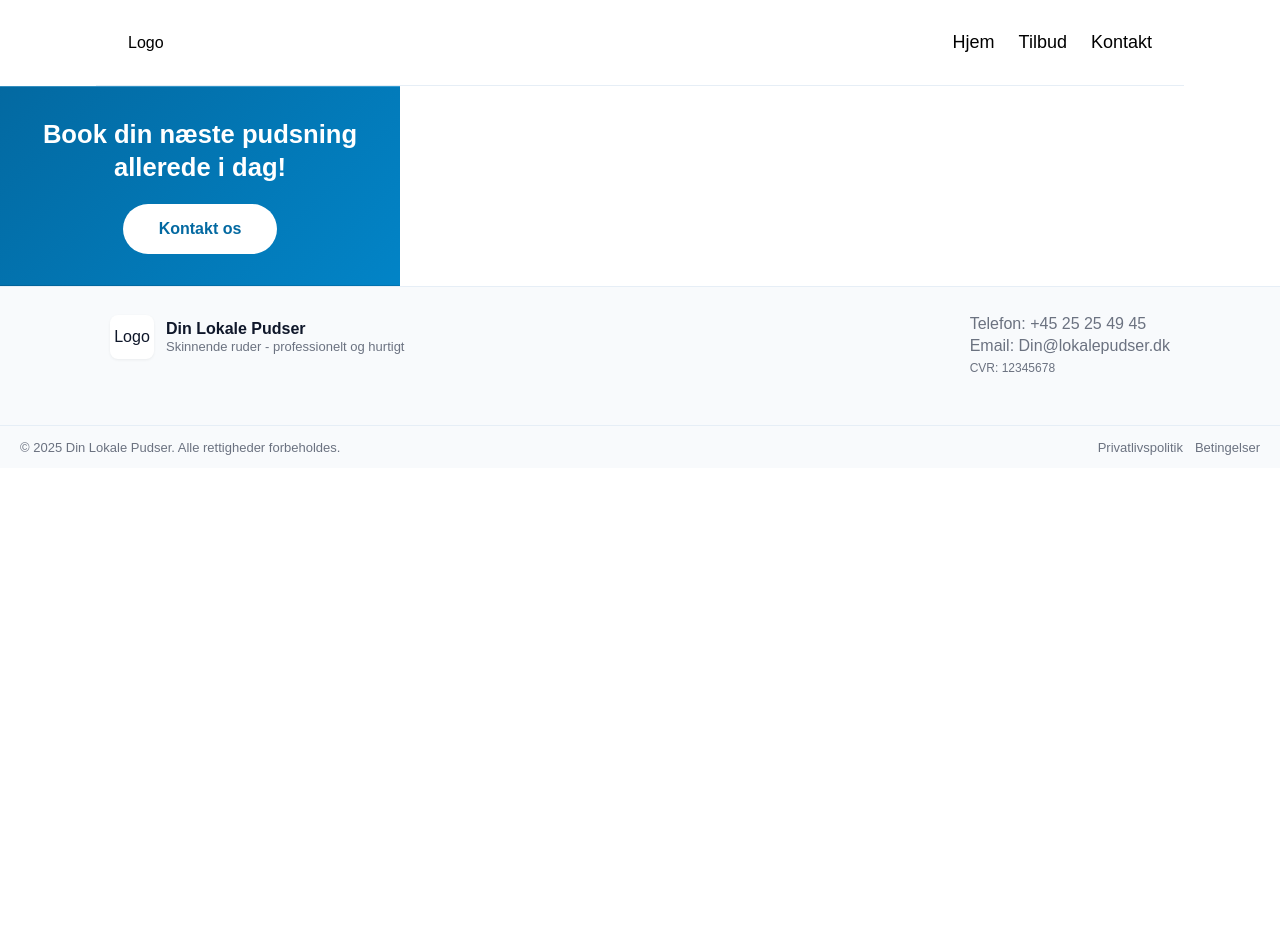
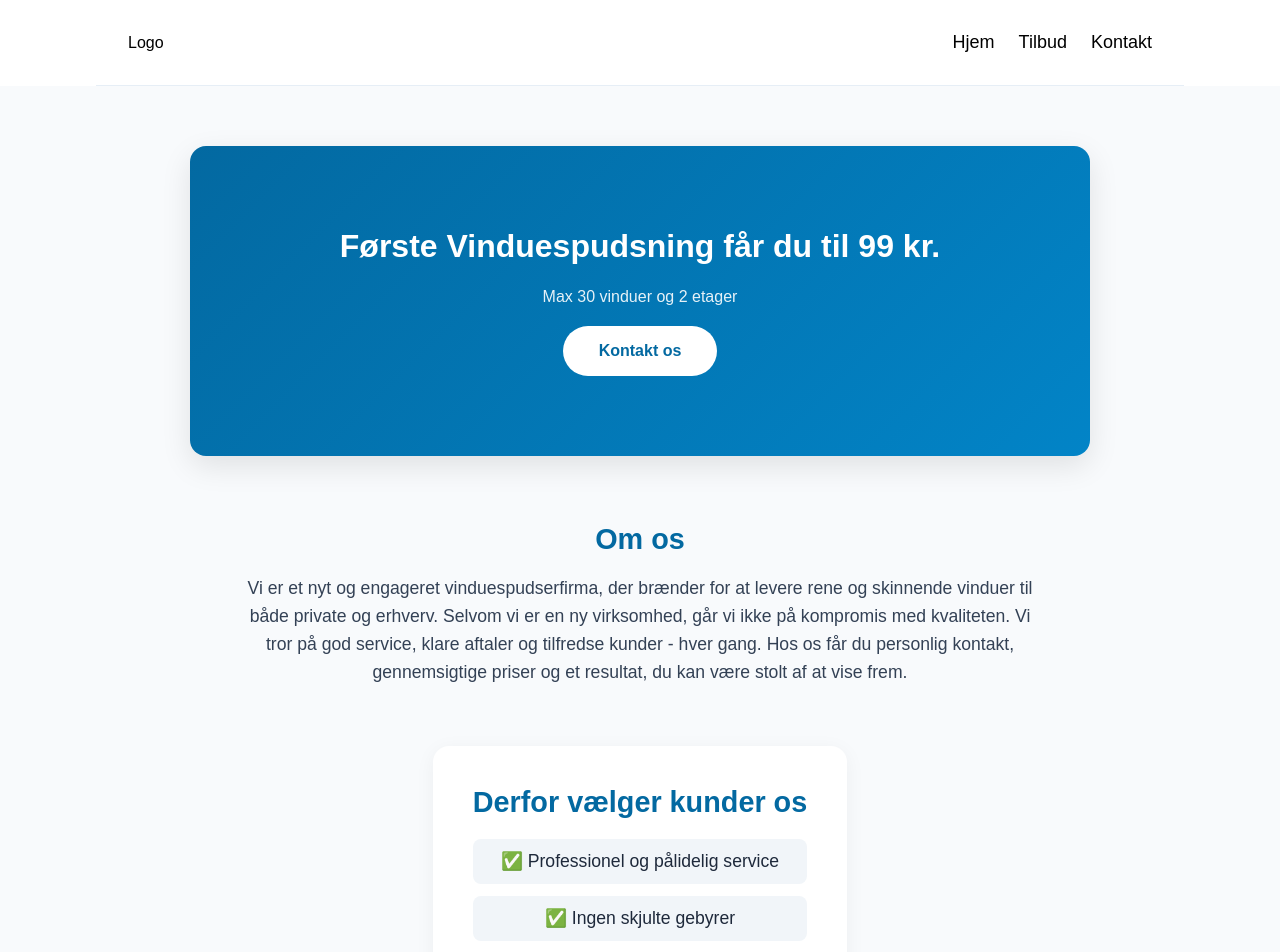
Before and after one commit to SilasWB/pudser, a Next.js app: page / in a window 1280 px wide. Shown: the top 952 px of the page. Before the commit the page ends 800 px from the top, so only its background shows below. Built offline with nearby package versions, Linux system fonts and the light colour scheme.

Commit message:
forside text added

```diff
--- a/src/app/components/footer/index.jsx
+++ b/src/app/components/footer/index.jsx
@@ -26,7 +26,7 @@ export default function Footer() {
                         Telefon: <Link href="tel:+4525254945">+45 25 25 49 45</Link>
                     </div>
                     <div className="footer__contact-item">
-                        Email: <Link href="mailto:Din@lokalepudser.dk">Din@lokalepudser.dk</Link>
+                        Email: <Link href="mailto:din@lokalepudser.dk">din@lokalepudser.dk</Link>
                     </div>
                     <div className="footer__contact-item footer__contact-item--small">
                         CVR: 12345678
--- a/src/app/forside.scss
+++ b/src/app/forside.scss
@@ -1,26 +1,46 @@
 @use "./root.scss";
 
+main {
+  display: flex;
+  flex-direction: column;
+  align-items: center;
+  gap: 60px;
+  padding: 60px 20px;
+  background: #f8fafc;
+  color: #1e293b;
+  font-family: "Inter", sans-serif;
+
+  @media (max-width: 720px) {
+    padding: 40px 16px;
+    gap: 40px;
+  }
+}
+
+/* ---------- CTA ---------- */
 .main-cta {
   background: linear-gradient(135deg, var(--accent), #0284c7);
   color: white;
   text-align: center;
-  padding: 60px 20px;
-  border-top: 1px solid rgba(255, 255, 255, 0.2);
-  border-bottom: 1px solid rgba(0, 0, 0, 0.05);
+  padding: 80px 20px;
+  border-radius: 1rem;
+  max-width: 900px;
+  width: 100%;
+  box-shadow: 0 10px 30px rgba(0, 0, 0, 0.1);
   display: flex;
   flex-direction: column;
   align-items: center;
-  justify-content: center;
   gap: 20px;
-  max-width: 400px;
-  max-height: 200px;
 
   &__title {
-    font-size: 1.6rem;
+    font-size: 2rem;
     font-weight: 700;
     margin: 0;
     line-height: 1.3;
-    max-width: 400px;
+  }
+
+  span {
+    font-size: 1rem;
+    opacity: 0.9;
   }
 
   &__button {
@@ -48,14 +68,71 @@
   }
 
   @media (max-width: 720px) {
-    padding: 40px 16px;
+    padding: 50px 16px;
 
     &__title {
-      font-size: 1.4rem;
-    }
-
-    &__button {
-      padding: 12px 28px;
+      font-size: 1.6rem;
     }
   }
 }
+
+/* ---------- ABOUT ---------- */
+.about {
+  max-width: 800px;
+  text-align: center;
+  line-height: 1.6;
+
+  h2 {
+    font-size: 1.8rem;
+    color: var(--accent);
+    margin-bottom: 12px;
+  }
+
+  p {
+    font-size: 1.1rem;
+    color: #334155;
+  }
+}
+
+/* ---------- BENEFITS ---------- */
+.benefits {
+  max-width: 800px;
+  background: white;
+  padding: 40px;
+  border-radius: 1rem;
+  box-shadow: 0 4px 20px rgba(0, 0, 0, 0.05);
+  text-align: center;
+
+  h2 {
+    font-size: 1.8rem;
+    color: var(--accent);
+    margin-bottom: 20px;
+  }
+
+  ul {
+    list-style: none;
+    padding: 0;
+    display: grid;
+    gap: 12px;
+    font-size: 1.1rem;
+
+    li {
+      background: #f1f5f9;
+      border-radius: 0.5rem;
+      padding: 12px 16px;
+      transition: transform 0.2s ease, background 0.2s ease;
+
+      &:hover {
+        background: #e0f2fe;
+        transform: translateY(-2px);
+      }
+    }
+  }
+
+  @media (max-width: 720px) {
+    padding: 24px;
+    ul li {
+      font-size: 1rem;
+    }
+  }
+}
--- a/src/app/page.js
+++ b/src/app/page.js
@@ -8,9 +8,28 @@ export default function Home() {
     <Header />
     <main>
        <section className="main-cta">
-  <h2 className="main-cta__title">Book din næste pudsning allerede i dag!</h2>
+  <h2 className="main-cta__title">Første Vinduespudsning får du til 99 kr.</h2>
+  <span>Max 30 vinduer og 2 etager</span>
   <Link href="/kontakt" className="main-cta__button">Kontakt os</Link>
 </section>
+<section className="about">
+  <h2>Om os</h2>
+  <p>Vi er et nyt og engageret vinduespudserfirma, der brænder for at levere rene og skinnende vinduer til både private og erhverv.
+
+Selvom vi er en ny virksomhed, går vi ikke på kompromis med kvaliteten. Vi tror på god service, klare aftaler og tilfredse kunder - hver gang.
+
+Hos os får du personlig kontakt, gennemsigtige priser og et resultat, du kan være stolt af at vise frem.</p>
+</section>
+<section className="benefits">
+  <h2>Derfor vælger kunder os</h2>
+  <ul>
+    <li>✅ Professionel og pålidelig service</li>
+    <li>✅ Ingen skjulte gebyrer</li>
+    <li>✅ Tilfredshedsgaranti</li>
+  </ul>
+</section>
+
+
     </main>
     <Footer />
 
```
